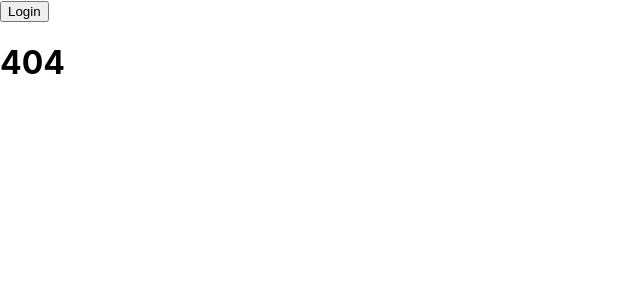
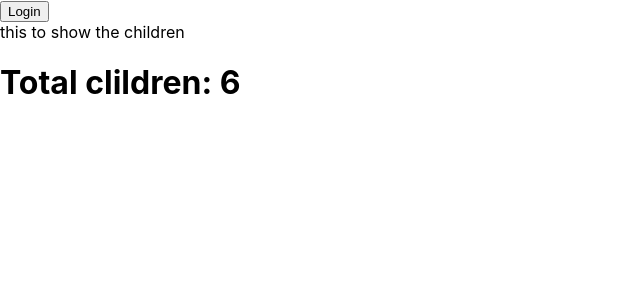
Before and after one commit to HimanshuK18/react-app, a React (Create React App) app: page /clildren in a window 1280 px wide. Shown: the top 300 px of the page, without its empty margins (0-640 px from the left). Built offline with nearby package versions, Linux system fonts and the light colour scheme.

Commit message:
children code

```diff
--- a/src/App.tsx
+++ b/src/App.tsx
@@ -32,11 +32,17 @@ function App() {
             <li>
               <Link to="/effect">Use Effect</Link>
             </li>
+            <li>
+              <Link to="/clildren">Clihdren</Link>
+            </li>
           </ul>
         </nav>
         <h1>Hello, React!</h1>
         <UserContext.Provider value={user}>
-          <ProjectsPage name={data.name} hobbies={data.hobbies} />
+          <ProjectsPage name={data.name} hobbies={data.hobbies} >
+            <div>{true}</div>
+            <div>{true}</div>
+            </ProjectsPage>
         </UserContext.Provider>
       </div></>
   );
--- a/src/SetRoutes.tsx
+++ b/src/SetRoutes.tsx
@@ -10,6 +10,7 @@ import Effect from './page/useEffect';
 import { useState } from "react";
 import Protected from './util/Protected';
 import Contact from './page/Contact';
+import Children from './projects/Children';
 // start again from https://handsonreact.com/docs/lists, and hooks in w3schools
 function SetRoutes() {
 
@@ -40,6 +41,7 @@ function SetRoutes() {
                 <Route path="lift" element={<AppLiftUpState />} />
                 <Route path="effect" element={<Effect />} />
                 <Route path="*" element={<NoPage />} />
+                <Route path="/clildren" element={<Children />} />
                 <Route path="/login" element={<Login />} />
             </Routes>
         </BrowserRouter>
--- /dev/null
+++ b/src/projects/Children.tsx
@@ -0,0 +1,19 @@
+import ImageSlider from "./ImageSlider";
+
+export default function Children(props: any) {
+    return (<>
+<ImageSlider name="hello">
+        <div />
+
+        <div>this to show the children</div>
+
+        <div>{false}</div>
+
+        <div>{null}</div>
+
+        <div>{undefined}</div>
+
+        <div>{true}</div>
+        </ImageSlider>
+    </>);
+}
--- /dev/null
+++ b/src/projects/ImageSlider.tsx
@@ -0,0 +1,11 @@
+import { PropsWithChildren } from 'react';
+import { Children } from 'react';
+
+export default function ImageSlider(props: any) {
+    return (<>
+        <div className="img-slider">
+            {props.children}
+        </div>
+        <h1>Total clildren: {Children.count(props.children)}</h1>
+    </>);
+}
--- a/src/projects/ProjectsPage.tsx
+++ b/src/projects/ProjectsPage.tsx
@@ -3,13 +3,15 @@ import { MOCK_PROJECTS } from './MockProjects';
 import './ProjectPage.css';
 import ShowProject from '../showproject/ShowProject';
 import ClassComponent from '../classcomponent/ClassComponent';
+import { Children } from 'react';
+import { PropsWithChildren } from 'react';
 
 type ProjectsPropsType = {
     name: string,
     hobbies: string
 };
 
-function ProjectsPage({ name, hobbies }: ProjectsPropsType) {
+function ProjectsPage(props: PropsWithChildren<ProjectsPropsType>) {
     let passProps = {
         namec: "My Name",
         hobbiesc: " Play"
@@ -31,11 +33,12 @@ function ProjectsPage({ name, hobbies }: ProjectsPropsType) {
         <p>You clicked {count} times</p>
         <button onClick={() => setCount(count + 1)}>Count State</button>
 
-        <h1 className='headername'>{name}, {hobbies}</h1>
+        <h1 className='headername'>{props.name}, {props.hobbies}</h1>
         <h1>Projects</h1>
         <ul>
             {MOCK_PROJECTS.map((project) => <ShowProject projectname={project} />)}
         </ul>
+        <h1>Total clildren: {Children.count(props.children)}</h1>
     </>);
 }
 
--- a/src/util/Protected.tsx
+++ b/src/util/Protected.tsx
@@ -1,5 +1,5 @@
 import { Navigate } from "react-router-dom";
-
+import { Children } from 'react';
 type ProtectedPropsType = {
     isLoggedIn: boolean,
     children: any
```
